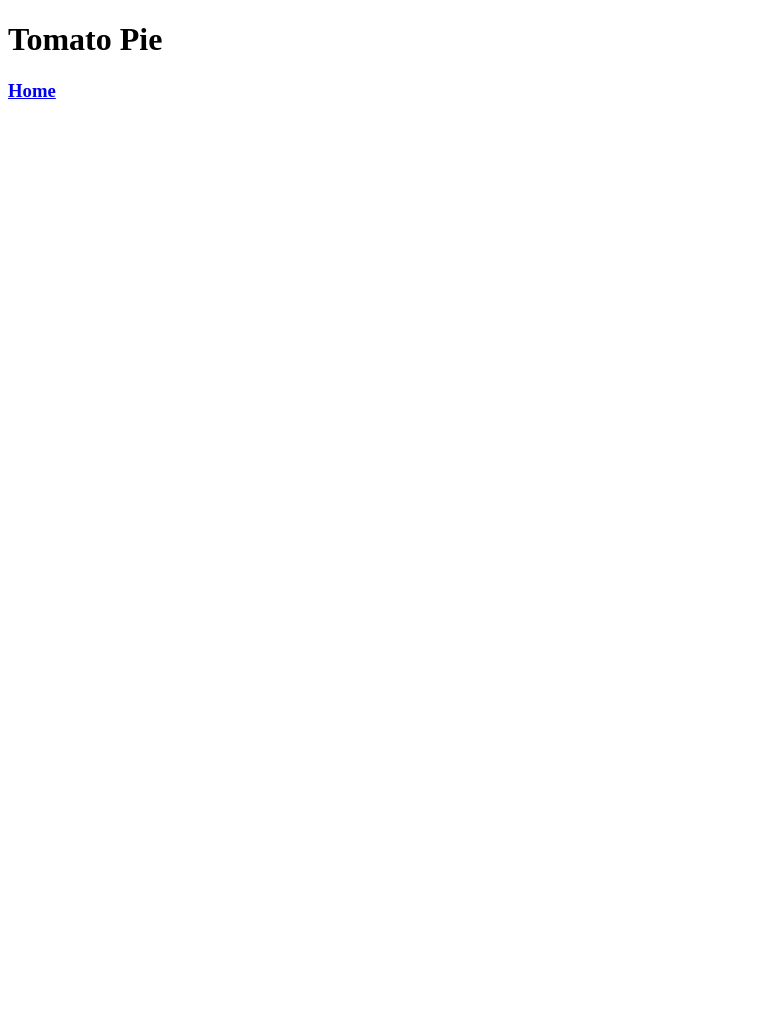
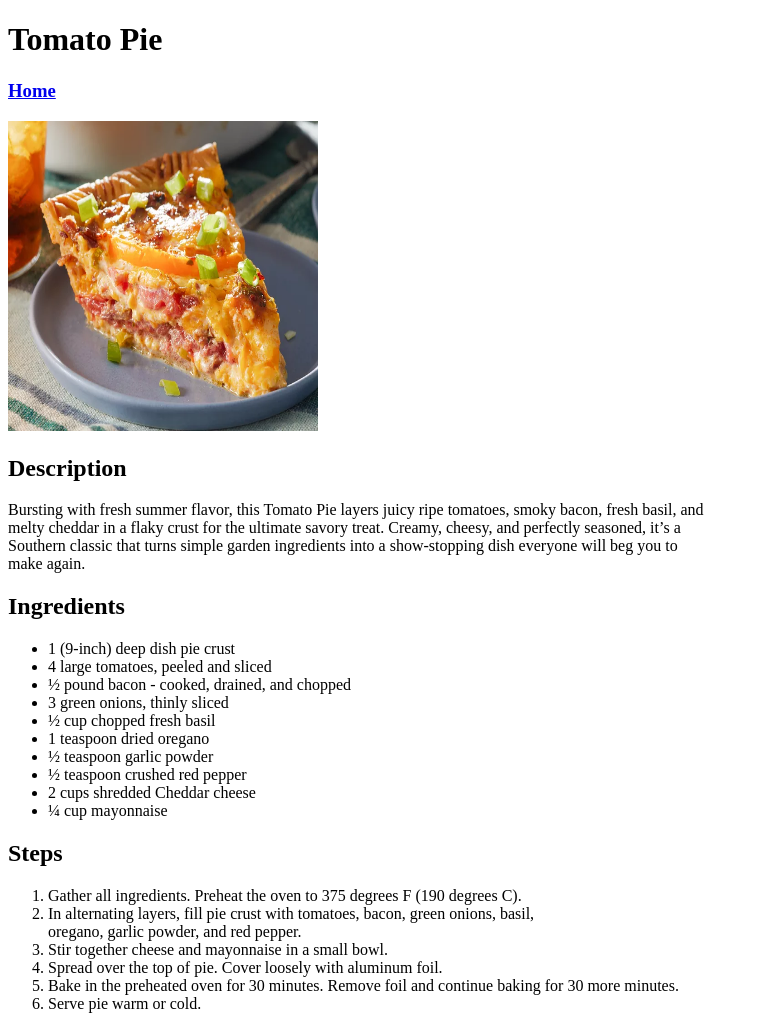
Before and after one commit to NMSebake/Full_Stack_Web_Developer, a plain HTML site: page Projects/odin_recipes/recipes/Tomato_Pie.html in a window 1280 px wide. Shown: the whole page, without its empty margins (0-758 px from the left). Before the commit the page ends 800 px from the top, so only its background shows below. Drawn offline with Linux system fonts and the light colour scheme.

Commit message:
Odin Recipes Completion
Finished with every recipe

```diff
--- a/Projects/odin_recipes/recipes/Tomato_Pie.html
+++ b/Projects/odin_recipes/recipes/Tomato_Pie.html
@@ -7,5 +7,34 @@
     <body>
         <h1>Tomato Pie</h1>
         <a href="../index.html"><h3>Home</h3></a>
+        <img src="../images/Tomato_Pie.png" alt="Picture of a Tomato Pie" height="310" width="310">
+        <strong><h2>Description</h2></strong>
+        <p1>Bursting with fresh summer flavor, this Tomato Pie layers juicy ripe tomatoes, smoky bacon, fresh basil, and<br>
+        melty cheddar in a flaky crust for the ultimate savory treat. Creamy, cheesy, and perfectly seasoned, it’s a<br>
+        Southern classic that turns simple garden ingredients into a show-stopping dish everyone will beg you to<br>
+        make again.</p1>
+        <strong><h2>Ingredients</h2></strong>
+        <ul>
+            <li>1 (9-inch) deep dish pie crust</li>
+            <li>4 large tomatoes, peeled and sliced</li>
+            <li>½ pound bacon - cooked, drained, and chopped</li>
+            <li>3 green onions, thinly sliced</li>
+            <li>½ cup chopped fresh basil</li>
+            <li>1 teaspoon dried oregano</li>
+            <li>½ teaspoon garlic powder</li>
+            <li>½ teaspoon crushed red pepper</li>
+            <li>2 cups shredded Cheddar cheese</li>
+            <li>¼ cup mayonnaise</li>
+        </ul>
+        <strong><h2>Steps</h2></strong>
+        <ol>
+            <li>Gather all ingredients. Preheat the oven to 375 degrees F (190 degrees C).</li>
+            <li>In alternating layers, fill pie crust with tomatoes, bacon, green onions, basil, <br>
+                oregano, garlic powder, and red pepper.</li>
+            <li>Stir together cheese and mayonnaise in a small bowl.</li>
+            <li>Spread over the top of pie. Cover loosely with aluminum foil.</li>
+            <li>Bake in the preheated oven for 30 minutes. Remove foil and continue baking for 30 more minutes.</li>
+            <li>Serve pie warm or cold.</li>
+        </ol>
     </body>
 </head>
```
